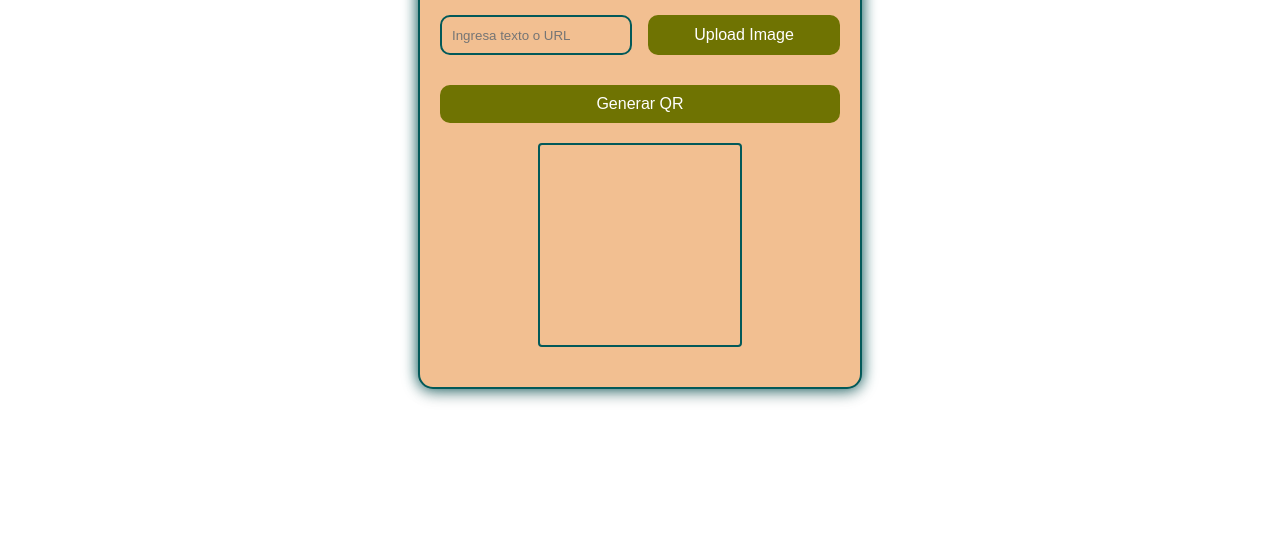
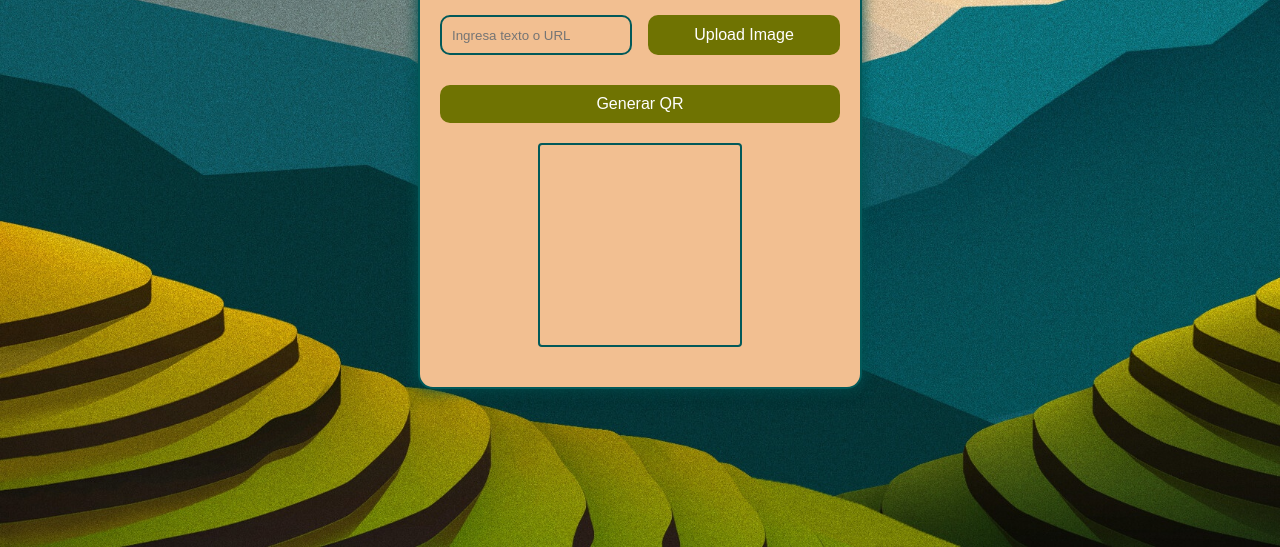
Before and after one commit to medinafdzz/QR-generator, a plain HTML site: page index.html in a window 1280 px wide. Shown: the part 253-800 px from the top of the page. Drawn offline with Linux system fonts and the light colour scheme; the site is published under a folder, as on GitHub Pages, so addresses that start at the root find nothing; a web font is replaced by a local one.

Commit message:
background url change

```diff
--- a/styles.css
+++ b/styles.css
@@ -1,7 +1,7 @@
 /* Estilo global del body */
 body {
     font-family: 'Arial', sans-serif;
-    background-image: url(/images/landscape.jpg);
+    background-image: url(images/landscape.jpg);
     background-size: cover;
     color: #DCD7C9;
     margin: 0;
```
